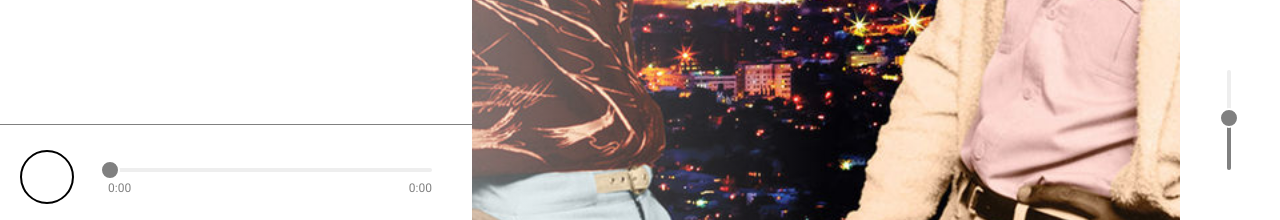
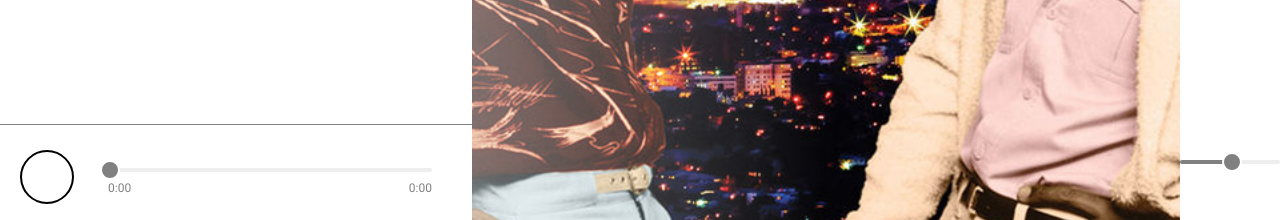
Before and after one commit to milosperic77/react-music-player, a React app: page / in a window 1280 px wide. Shown: the part 575-795 px from the top of the page. Built offline with nearby package versions, Linux system fonts and the light colour scheme; some icons are missing.

Commit message:
added scrub feature

```diff
--- a/package.json
+++ b/package.json
@@ -40,6 +40,7 @@
     "react-dom": "^16.4.2",
     "react-helmet": "^5.2.0",
     "react-input-range": "^1.3.0",
+    "react-input-range-vertical": "^1.0.0",
     "react-redux": "^5.0.7",
     "react-router": "^4.3.1",
     "react-router-redux": "^4.0.8",
--- a/src/configContext.js
+++ b/src/configContext.js
@@ -57,22 +57,10 @@ class ConfigProvider extends Component {
     });
   };
 
-  timelineStatus(){
-    // const ct = parseInt(this.audioElement.currentTime, 10);
-    // const cd = parseInt(this.audioElement.duration, 10);
-
-    // console.log();
-    // const position = (ct / cd) * 100;
-    // const size = position.toFixed(1);
+  timelineStatus(e){
+    const currentDuration = this.audioElement.duration;
+    this.audioElement.currentTime = currentDuration * (e / 100);
   }
-
-  // const scrub = (e) => {
-  //   const audioFile = songs[currentSong].querySelector('.audio-file');
-  //   const currentDuration = audioFile.duration;
-  //   audioFile.currentTime = currentDuration * (e.target.value / 100);
-  // };
-
-  // update duration
 
   volumeStatus(e){
     const volume = e;
@@ -131,6 +119,7 @@ class ConfigProvider extends Component {
   volumeLevel(){
     const formatVolumeValue = this.state.volume / 100;
     this.audioElement.volume = formatVolumeValue;
+    console.log(formatVolumeValue);
   }
 
   render() {
--- a/src/index.js
+++ b/src/index.js
@@ -2,6 +2,7 @@ import React from 'react';
 import ReactDOM from 'react-dom';
 
 import './scss/index.scss';
+import 'react-input-range/lib/css/index.css'
 
 import App from './js/App';
 
--- a/src/js/App.js
+++ b/src/js/App.js
@@ -1,6 +1,7 @@
 import React, { Component } from 'react';
 import { Helmet } from "react-helmet";
 import { ConfigProvider } from "../configContext";
+
 
 import AlbumSection from './components/AlbumSection';
 import VolumeSection from './components/VolumeSection';
--- a/src/js/components/PlaylistSection/Controls.js
+++ b/src/js/components/PlaylistSection/Controls.js
@@ -1,7 +1,6 @@
 import React from 'react';
 import InputRange from 'react-input-range'
 import Consumer from '../../../configContext'
-import 'react-input-range/lib/css/index.css'
 
 class Controls extends React.Component{
   render() {
@@ -27,8 +26,10 @@ class Controls extends React.Component{
               <div className="song-timeline">
                 <InputRange
                   className="slider-fixes"
+                  draggableTrack={true}
                   minValue={0}
                   maxValue={100}
+                  defaultValue={0}
                   value={value.state.timelinePosition}
                   onChange={(e)=>{value.state.getTimeline(e)}}
                 />
--- a/src/js/components/VolumeSection/VolumeSlider.js
+++ b/src/js/components/VolumeSection/VolumeSlider.js
@@ -11,7 +11,8 @@ class VolumeSlider extends Component {
             <div className="volume-wraper">
               <InputRange
                 className="slider-fixes volume-range"
-                // defaultValue={value.state.volume}
+                defaultValue={value.state.volume}
+                orientation="vertical"
                 minValue={0}
                 maxValue={100}
                 value={value.state.volume}
--- a/src/scss/components/volume-section.scss
+++ b/src/scss/components/volume-section.scss
@@ -25,10 +25,10 @@
       align-items: center;
       justify-content: flex-end;
 
-      .input-range{
-        transform-origin: bottom;
-        transform: translateX(7px) translateY(-50px) rotate(-90deg);
-      }
+      // .input-range{
+      //   transform-origin: bottom;
+      //   // transform: translateX(7px) translateY(-50px) rotate(-90deg);
+      // }
 
       .volume-value{
         margin-top: 20px;
```
Also changed, not shown: 1 other file (tests, documents, lock files or other folders).
